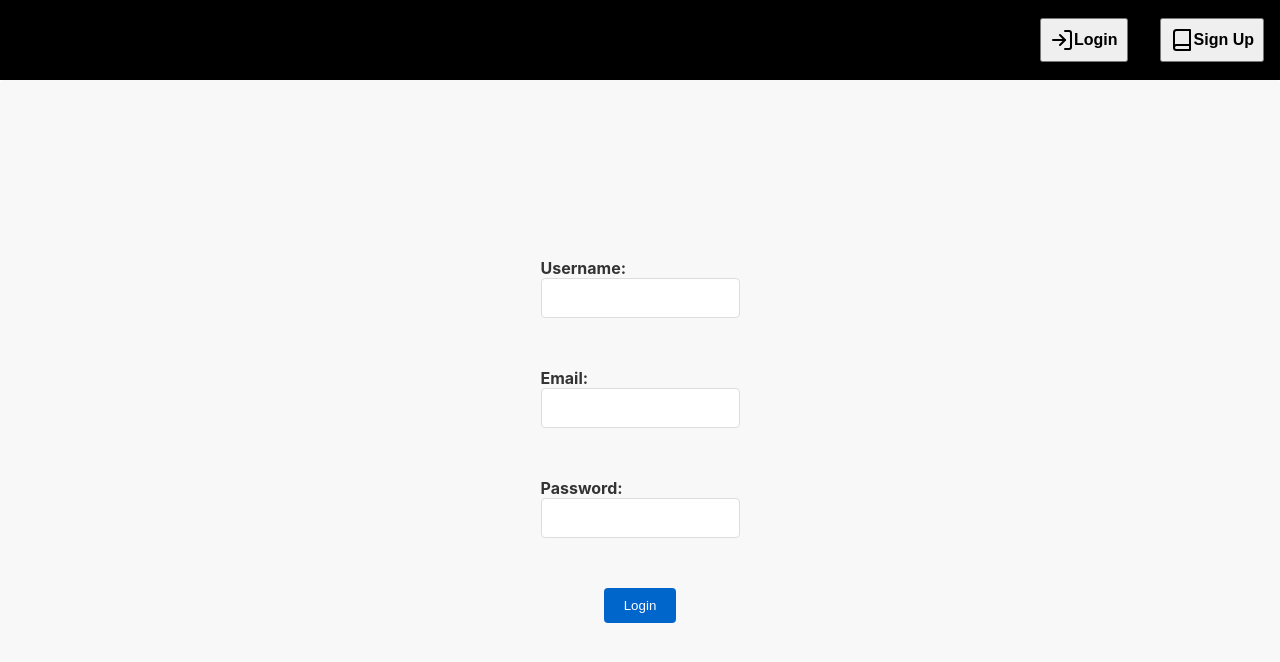
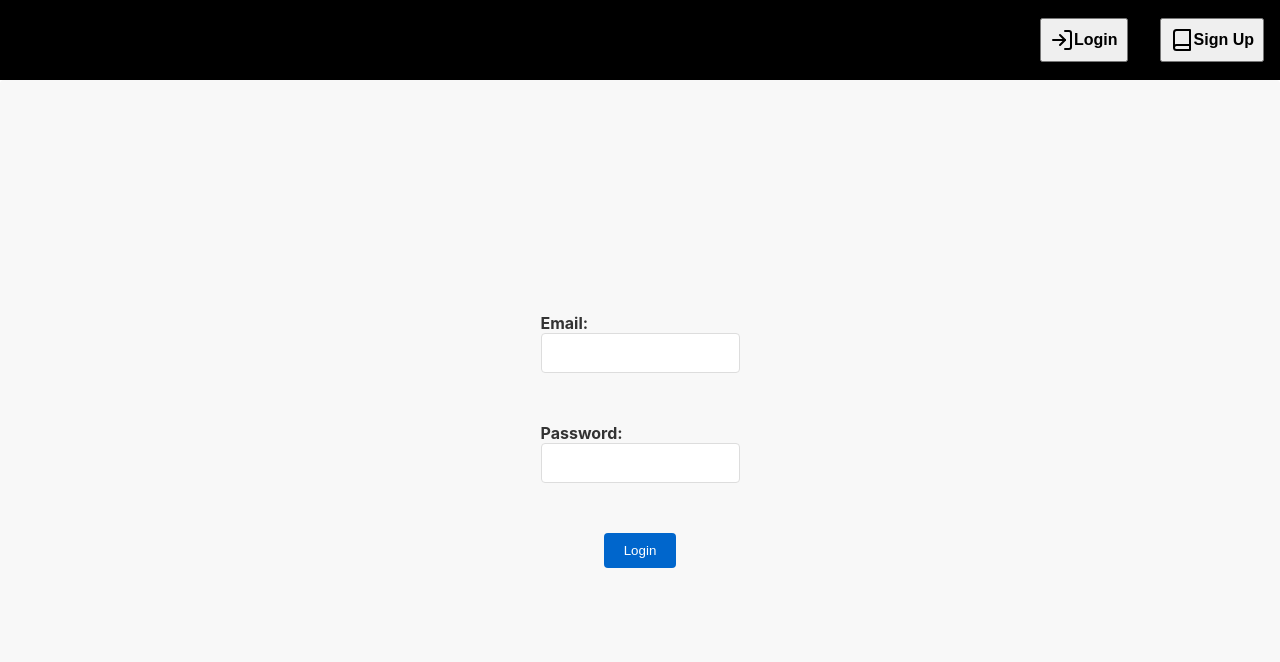
Before and after one commit to kiranmk3331/React-app, a React (Create React App) app: page /login in a window 1280 px wide. Shown: the top 662 px of the page. Built offline with nearby package versions, Linux system fonts and the light colour scheme.

Commit message:
Added route and protected route.

```diff
--- a/src/App.js
+++ b/src/App.js
@@ -1,12 +1,24 @@
-import './styles/App.scss';
-import LoginPage from './components/LoginPage';
-import { Navbar } from './components/Navbar';
+import "./styles/App.scss";
+import React, { useState } from "react";
+import { Navbar } from "./components/Navbar";
+import { AppRoutes } from "./components/routes/AppRoutes";
+
+export const MyContext = React.createContext();
 
 function App() {
+  const [isAuthenticated, setIsAuthenticated] = useState(false);
+
   return (
     <div className="App">
-      <Navbar />
-      <LoginPage/>
+      <MyContext.Provider
+        value={{
+          isAuthenticated: isAuthenticated,
+          setIsAuthenticated: setIsAuthenticated,
+        }}
+      >
+        <Navbar />
+        <AppRoutes />
+      </MyContext.Provider>
     </div>
   );
 }
--- /dev/null
+++ b/src/components/Home.js
@@ -0,0 +1,9 @@
+import React from 'react'
+
+export const Home = () => {
+  return (
+    <div>
+      Hello World
+    </div>
+  )
+}
--- a/src/components/LoginPage.js
+++ b/src/components/LoginPage.js
@@ -1,27 +1,19 @@
-import { useState } from "react";
+import { useContext, useState } from "react";
+import { MyContext } from "../App";
 
 function LoginPage() {
-  const [userName, setUserName] = useState("");
-  const [userEmail, setUserEmail] = useState("")
+  const [userEmail, setUserEmail] = useState("");
   const [password, setPassword] = useState("");
+
+  const { setIsAuthenticated } = useContext(MyContext);
 
   const handleSubmit = (event) => {
     event.preventDefault();
-
+    setIsAuthenticated(true);
   };
 
   return (
     <form onSubmit={handleSubmit} className="login-form">
-      <label>
-        Username:
-        <input
-          type="text"
-          value={userName}
-          onChange={(event) => setUserName(event.target.value)}
-          required
-        />
-      </label>
-      <br />
       <label>
         Email:
         <input
--- /dev/null
+++ b/src/components/routes/AppRoutes.js
@@ -0,0 +1,24 @@
+import React from "react";
+import { BrowserRouter as Router, Routes, Route } from "react-router-dom";
+import LoginPage from "../LoginPage";
+import ProtectedRoute from "./ProtectedRoute";
+import { Home } from "../Home";
+
+export const AppRoutes = () => {
+  return (
+    <Router>
+      <Routes>
+        <Route
+          exact
+          path="/"
+          element={
+            <ProtectedRoute>
+              <Home />
+            </ProtectedRoute>
+          }
+        />
+        <Route path="/login" element={<LoginPage />} />
+      </Routes>
+    </Router>
+  );
+};
--- /dev/null
+++ b/src/components/routes/ProtectedRoute.js
@@ -0,0 +1,15 @@
+import React, { Fragment, useContext } from "react";
+import { Navigate } from "react-router-dom";
+import { MyContext } from "../../App";
+
+const ProtectedRoute = ({ children }) => {
+  const { isAuthenticated } = useContext(MyContext);
+
+  return (
+    <Fragment>
+      {isAuthenticated === true ? children : <Navigate to="/login" />}
+    </Fragment>
+  );
+};
+
+export default ProtectedRoute;
```
